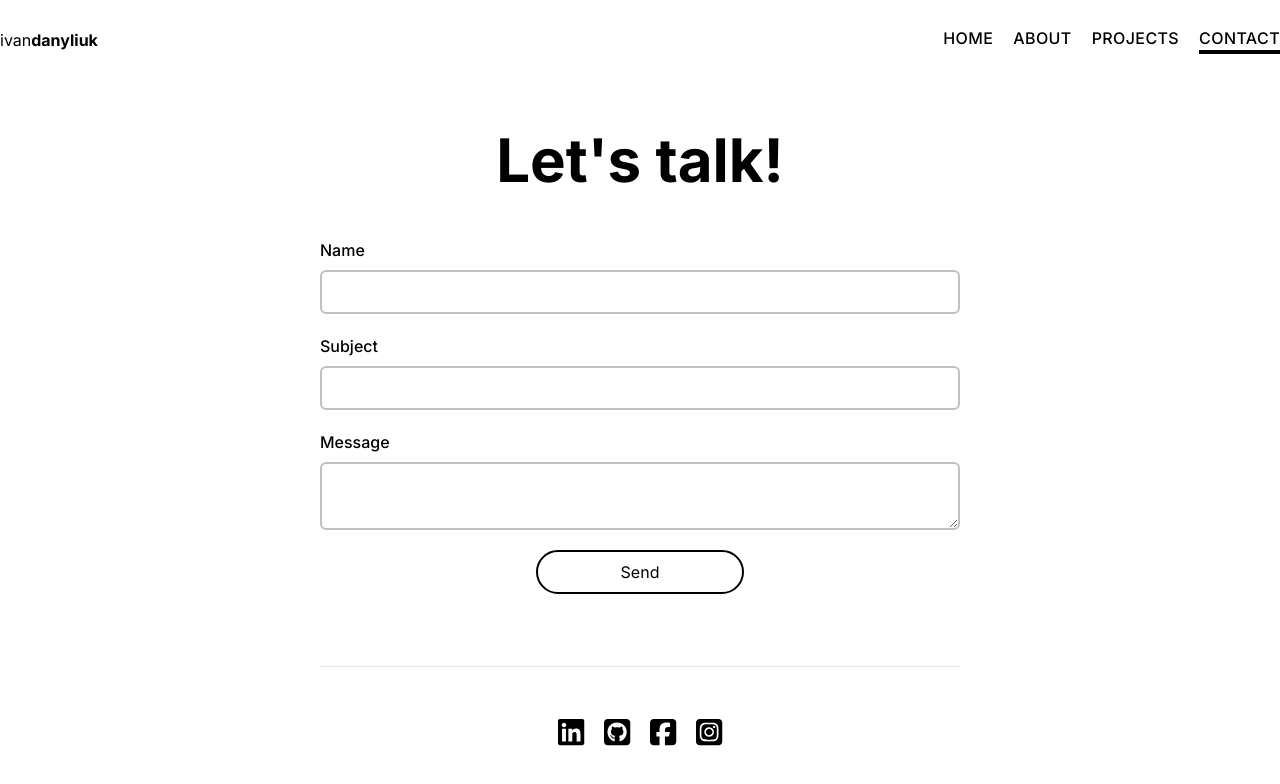
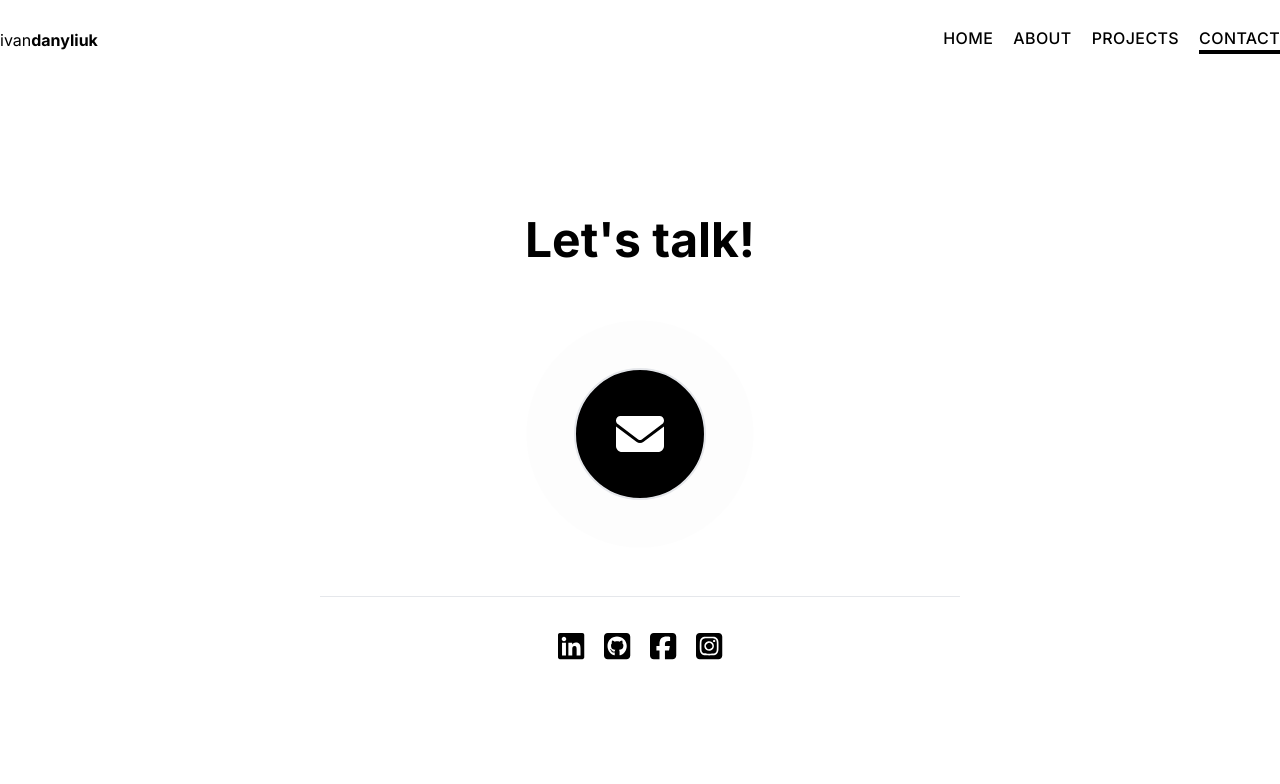
Before and after one commit to IvanDanyliuk/portfolio, a Next.js app: page /contact in a window 1280 px wide. Shown: the top 784 px of the page. Built offline with nearby package versions, Linux system fonts and the light colour scheme.

Commit message:
add the Contact page

```diff
--- a/app/contact/page.tsx
+++ b/app/contact/page.tsx
@@ -1,62 +1,18 @@
-'use client'
-
-import { useForm } from 'react-hook-form'
-import Input from "@/components/Input";
-import Textarea from '@/components/Textarea';
-import Button from '@/components/Button';
+import Link from 'next/link';
+import { FontAwesomeIcon } from '@fortawesome/react-fontawesome';
+import { faEnvelope } from '@fortawesome/free-solid-svg-icons';
 import SocialMediaList from '@/components/SocialMediaList';
 
-interface Email {
-  name: string;
-  subject: string;
-  message: string;
-}
-
 export default function Contact() {
-  const {
-    register,
-    handleSubmit,
-    control,
-    formState: { errors },
-    getValues,
-    reset
-  } = useForm<Email>();
-
-  const submitFormData = async (data: any) => {
-    console.log(data)
-  }
-
   return (
-    <div className='relative mx-auto w-full md:w-1/2 flex flex-col items-center'>
-      <h2 className='mb-12 font-bold text-6xl text-center'>Let's talk!</h2>
-      <form onSubmit={submitFormData} className='mx-auto mb-6 w-full flex flex-col gap-5 items-center'>
-        <Input
-          name='name'
-          label='Name'
-          register={register}
-          registerOptions={{ required: 'Name is required!' }}
-          error={errors.name}
-        />
-        <Input
-          name='subject'
-          label='Subject'
-          register={register}
-          registerOptions={{ required: 'Subject is required!' }}
-          error={errors.subject}
-        />
-        <Textarea
-          name='message'
-          label='Message'
-          rows={6}
-          minLength={3}
-          maxLength={3000}
-          register={register}
-          registerOptions={{ required: 'Write you message!' }}
-          error={errors.message}
-        />
-        <Button title='Send' type='submit' />
-      </form>
-      <hr className='my-12 w-full bg-gray-100 ' />
+    <div className='relative mx-auto py-6 w-full md:w-1/2 flex flex-col items-center'>
+      <h2 className='mb-10 font-bold text-5xl text-center'>Let's talk!</h2>
+      <div>
+        <Link href='mailto:ivandaniliuk@gmail.com' className='flex justify-center items-center my-16 p-10 text-5xl border-2 rounded-[50%] bg-black text-white pulse'>
+          <FontAwesomeIcon icon={faEnvelope} />
+        </Link>
+      </div>
+      <hr className='my-8 w-full bg-gray-100 ' />
       <div>
         <SocialMediaList orientation='horizontal' />
       </div>
--- a/app/globals.css
+++ b/app/globals.css
@@ -36,7 +36,7 @@ main {
 }
 
 .nav-link__active:after {
-  @apply relative bottom-0 left-0 content-[''] block w-full h-1 bg-black
+  @apply relative bottom-0 left-0 content-[''] block w-full h-1 bg-black;
 }
 
 .socialMediaList__horizontal {
@@ -131,3 +131,16 @@ main {
 .field {
   @apply px-3 py-2 border-2 border-gray-100 rounded-md;
 }
+
+.pulse {
+  animation: pulse-animation 2s infinite;
+}
+
+@keyframes pulse-animation {
+  0% {
+    box-shadow: 0 0 0 0px rgba(0, 0, 0, 0.2);
+  }
+  100% {
+    box-shadow: 0 0 0 50px rgba(0, 0, 0, 0);
+  }
+}
--- a/components/Navbar.tsx
+++ b/components/Navbar.tsx
@@ -22,11 +22,10 @@ export default function Header() {
       {() => (
         <>
           <div className='relative h-20 flex items-center justify-between'>
-            <ul className='md:flex justify-between gap-5 hidden '>
+            <ul className='md:flex justify-between gap-5 hidden'>
               {navLinks.map((item) => (
-                <li>
+                <li key={uuid()}>
                   <Link
-                    key={uuid()}
                     href={item.link}
                     className={item.link === pathname ? 'nav-link__active' : 'nav-link'}
                     aria-current={true ? 'page' : undefined}
```
